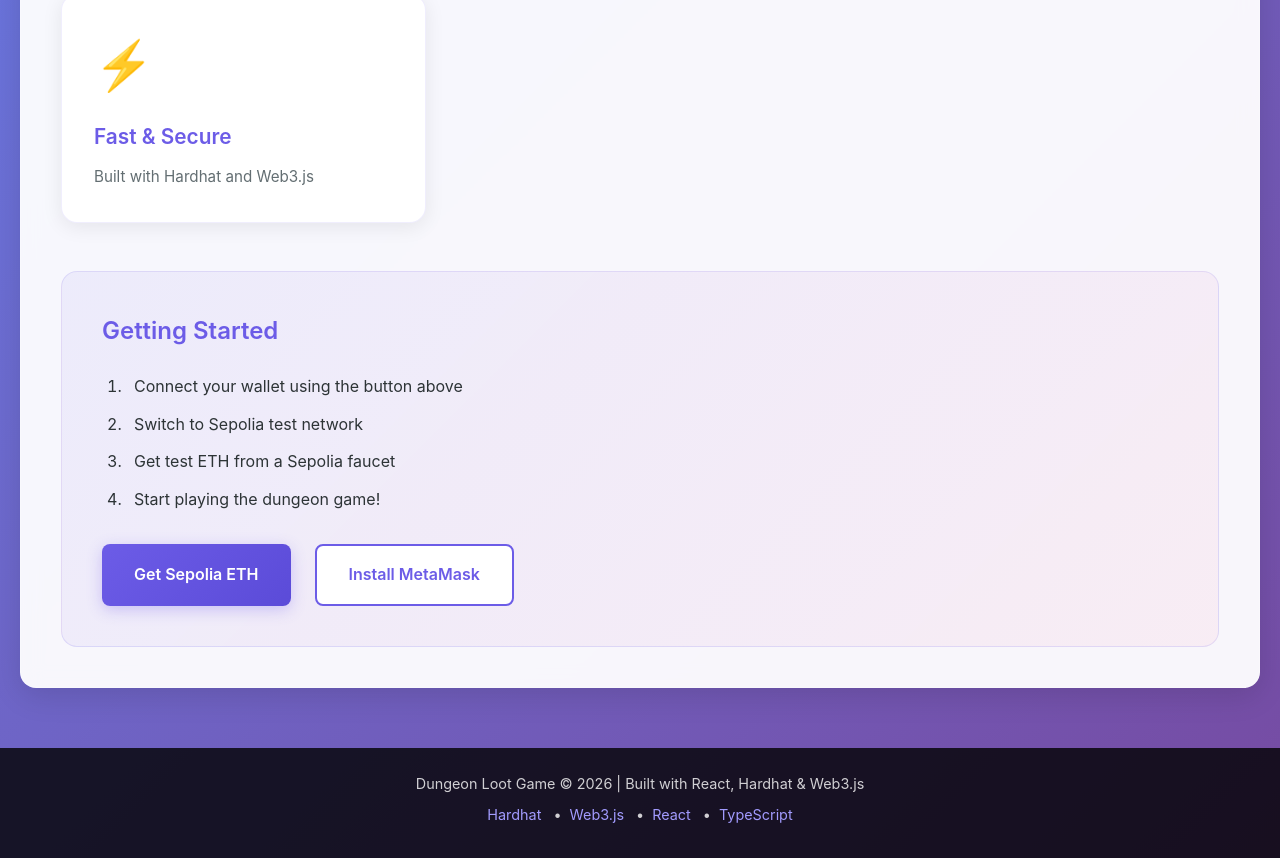
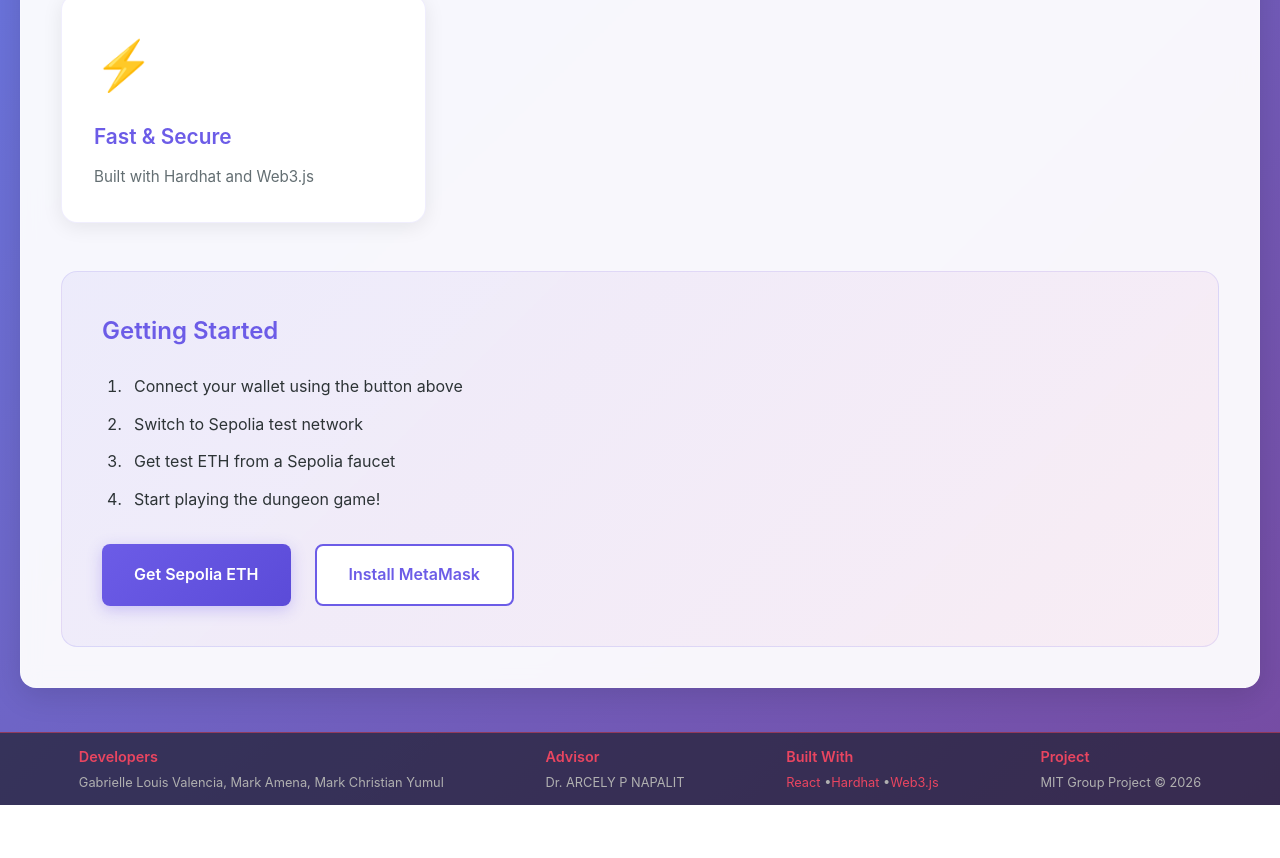
Before and after one commit to codeslair/dungeon-game-mit, a React (Create React App) app in the folder frontend/: page / in a window 1280 px wide. Shown: the part 619-1477 px from the top of the page. After the commit the page ends 1424 px from the top, so only its background shows below. Built offline with nearby package versions, Linux system fonts and the light colour scheme.

Commit message:
Add footer component with developer credits and project information

```diff
--- a/frontend/public/index.html
+++ b/frontend/public/index.html
@@ -9,7 +9,6 @@
       name="description"
       content="A blockchain-based dungeon game where you can collect items, battle monsters, and earn rewards."
     />
-    <link rel="apple-touch-icon" href="%PUBLIC_URL%/logo192.png" />
     <!--
       manifest.json provides metadata used when your web app is installed on a
       user's mobile device or desktop. See https://developers.google.com/web/fundamentals/web-app-manifest/
--- a/frontend/src/App.tsx
+++ b/frontend/src/App.tsx
@@ -6,6 +6,7 @@ import Dungeon from './components/Dungeon';
 import Crafting from './components/Crafting';
 import Inventory from './components/Inventory';
 import Trade from './components/Trade';
+import Footer from './components/Footer';
 import { useNotification } from './components/NotificationManager';
 import './App.scss';
 
@@ -293,15 +294,7 @@ function App() {
         )}
       </main>
 
-      <footer className="app-footer">
-        <p>Dungeon Loot Game © 2026 | Built with React, Hardhat & Web3.js</p>
-        <p className="footer-links">
-          <a href="https://hardhat.org" target="_blank" rel="noopener noreferrer">Hardhat</a> •
-          <a href="https://web3js.org" target="_blank" rel="noopener noreferrer">Web3.js</a> •
-          <a href="https://reactjs.org" target="_blank" rel="noopener noreferrer">React</a> •
-          <a href="https://www.typescriptlang.org" target="_blank" rel="noopener noreferrer">TypeScript</a>
-        </p>
-      </footer>
+      <Footer />
     </div>
   );
 }
--- /dev/null
+++ b/frontend/src/components/Footer.scss
@@ -0,0 +1,58 @@
+.footer {
+  background: rgba(30, 30, 46, 0.7);
+  border-top: 1px solid rgba(233, 69, 96, 0.5);
+  padding: 0.75rem 1rem;
+  margin-top: 2rem;
+  color: #ffffff;
+  font-size: 0.85rem;
+
+  .footer-content {
+    max-width: 1200px;
+    margin: 0 auto;
+    display: flex;
+    justify-content: space-around;
+    align-items: center;
+    gap: 1.5rem;
+    flex-wrap: wrap;
+  }
+
+  .footer-section {
+    h3 {
+      color: #e94560;
+      margin: 0 0 0.3rem 0;
+      font-size: 0.9rem;
+      font-weight: 600;
+    }
+
+    p {
+      color: #b0b0b0;
+      font-size: 0.8rem;
+      margin: 0;
+
+      a {
+        color: #e94560;
+        text-decoration: none;
+        transition: color 0.3s ease;
+
+        &:hover {
+          color: #ff6b7a;
+        }
+      }
+    }
+  }
+
+  @media (max-width: 768px) {
+    padding: 0.5rem 0.5rem;
+
+    .footer-content {
+      gap: 1rem;
+      justify-content: center;
+    }
+
+    .footer-section {
+      text-align: center;
+      flex: 1 1 auto;
+      min-width: 120px;
+    }
+  }
+}
--- /dev/null
+++ b/frontend/src/components/Footer.tsx
@@ -0,0 +1,41 @@
+import React from 'react';
+import './Footer.scss';
+
+/**
+ * Footer Component
+ * Displays project information, developer credits, and professor attribution
+ * This is an MIT group project
+ */
+const Footer: React.FC = () => {
+  return (
+    <footer className="footer">
+      <div className="footer-content">
+        <div className="footer-section">
+          <h3>Developers</h3>
+          <p>Gabrielle Louis Valencia, Mark Amena, Mark Christian Yumul</p>
+        </div>
+
+        <div className="footer-section">
+          <h3>Advisor</h3>
+          <p>Dr. ARCELY P NAPALIT</p>
+        </div>
+
+        <div className="footer-section">
+          <h3>Built With</h3>
+          <p>
+            <a href="https://reactjs.org" target="_blank" rel="noopener noreferrer">React</a> •
+            <a href="https://hardhat.org" target="_blank" rel="noopener noreferrer">Hardhat</a> •
+            <a href="https://web3js.org" target="_blank" rel="noopener noreferrer">Web3.js</a>
+          </p>
+        </div>
+
+        <div className="footer-section">
+          <h3>Project</h3>
+          <p>MIT Group Project © 2026</p>
+        </div>
+      </div>
+    </footer>
+  );
+};
+
+export default Footer;
```
Also changed, not shown: 2 other files (tests, documents, lock files or other folders).
